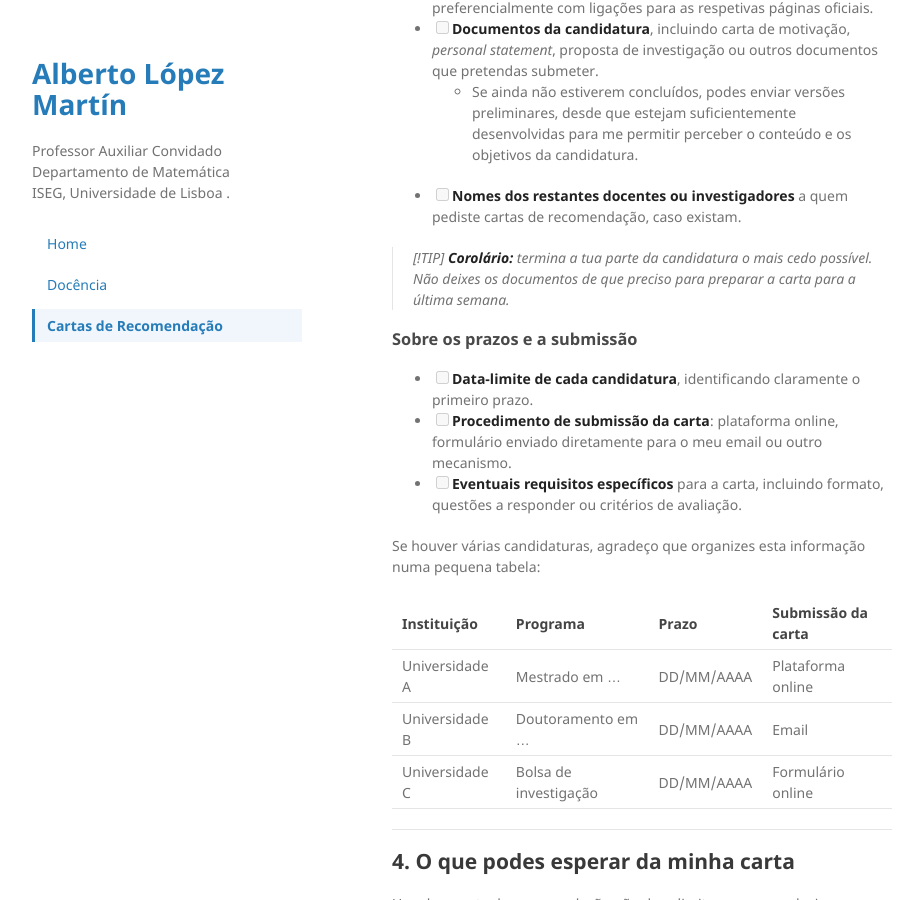
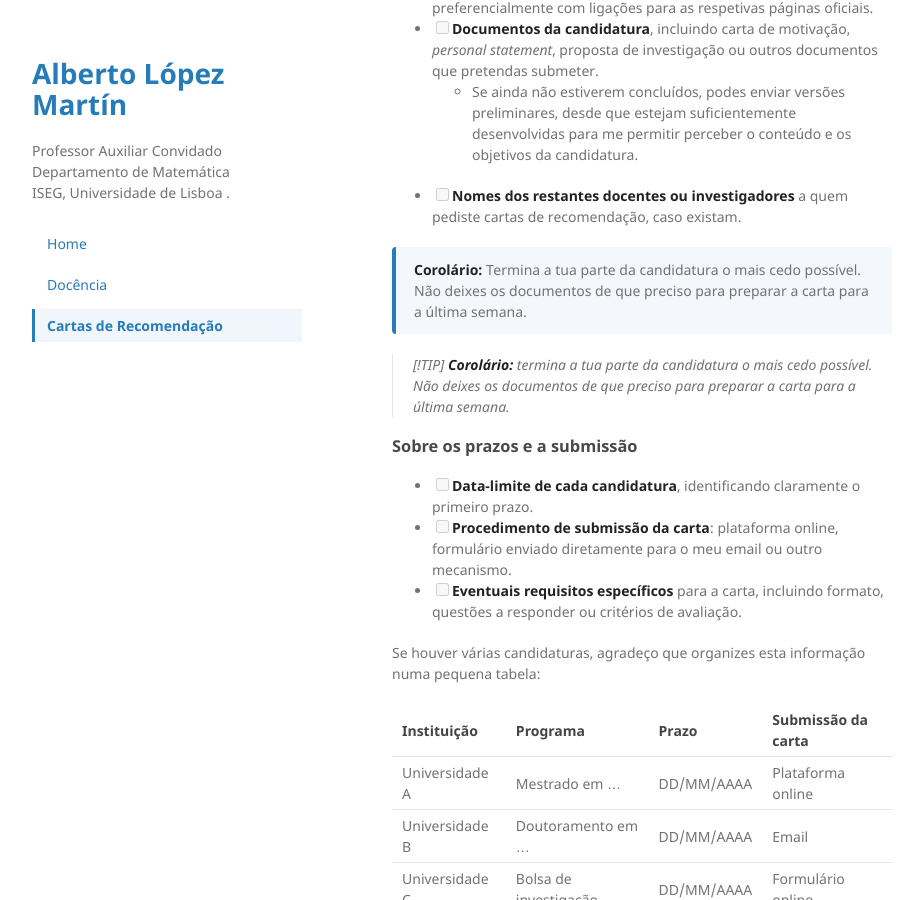
Before and after one commit to alopzmartin/alopzmartin.github.io, a Jekyll site: the page built from cartas-reco/index.md, in a window 1280 px wide and 900 px high, scrolled down 1846 px. Shown: the whole window, without its empty margins (178-1101 px from the left). Built offline with Jekyll 4.4.1, drawn with Linux system fonts in a browser that asks for light colours; our own code applies the rules of GitHub Pages for plain Markdown files.

Commit message:
Update index.md

```diff
--- a/cartas-reco/index.md
+++ b/cartas-reco/index.md
@@ -66,6 +66,12 @@ Para evitar várias trocas de emails, tenta reunir toda a informação relevante
   - Se ainda não estiverem concluídos, podes enviar versões preliminares, desde que estejam suficientemente desenvolvidas para me permitir perceber o conteúdo e os objetivos da candidatura.
 - [ ] **Nomes dos restantes docentes ou investigadores** a quem pediste cartas de recomendação, caso existam.
 
+
+<div style="border-left: 4px solid #267CB9; background-color: #f4f8fc; padding: 12px 18px; margin: 20px 0; border-radius: 4px;">
+  <strong>Corolário:</strong> Termina a tua parte da candidatura o mais cedo possível.
+  Não deixes os documentos de que preciso para preparar a carta para a última semana.
+</div>
+
 > [!TIP]
 > **Corolário:** termina a tua parte da candidatura o mais cedo possível. Não deixes os documentos de que preciso para preparar a carta para a última semana.
 
```
